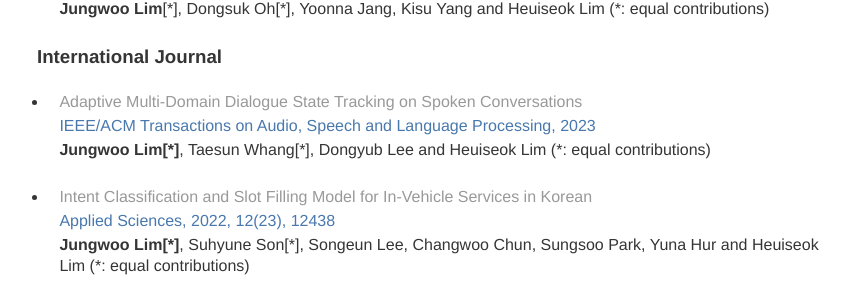
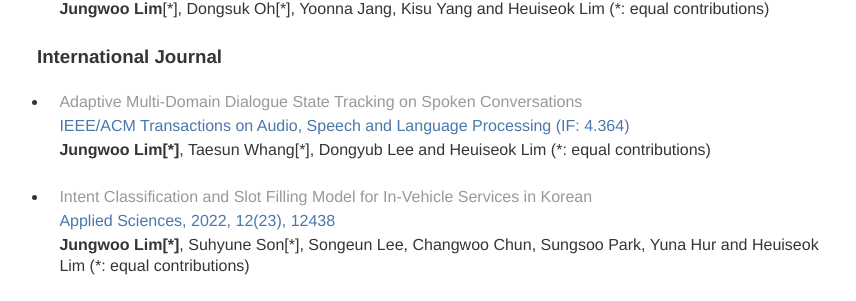
Before and after one commit to dlawjddn803/dlawjddn803.github.io, a Jekyll site: the page built from index.md, in a window 1280 px wide and 900 px high, scrolled down 2601 px. Shown: the part 143-444 px from the top of the window, without its empty margins (203-1059 px from the left). Built offline with Jekyll 4.4.1, drawn with Linux system fonts in a browser that asks for light colours; our own code applies the rules of GitHub Pages for plain Markdown files.

Commit message:
add info

```diff
--- a/index.md
+++ b/index.md
@@ -102,7 +102,7 @@ Dongyub Lee, **Jungwoo Lim**[\*], Taesun Whang[\*], Seungwoo Cho, Mingun Park an
 
 ### International Journal
 * [Adaptive Multi-Domain Dialogue State Tracking on Spoken Conversations](https://ieeexplore.ieee.org/document/10210521) <br/>
-<span style="color:rgb(73, 120, 173)"> IEEE/ACM Transactions on Audio, Speech and Language Processing, 2023 </span> <br/>
+<span style="color:rgb(73, 120, 173)"> IEEE/ACM Transactions on Audio, Speech and Language Processing (IF: 4.364)</span> <br/>
 **Jungwoo Lim[\*]**, Taesun Whang[\*], Dongyub Lee and Heuiseok Lim (*: equal contributions)
 <br/>
 * [Intent Classification and Slot Filling Model for In-Vehicle Services in Korean](https://www.mdpi.com/2076-3417/12/23/12438) <br/>
```
